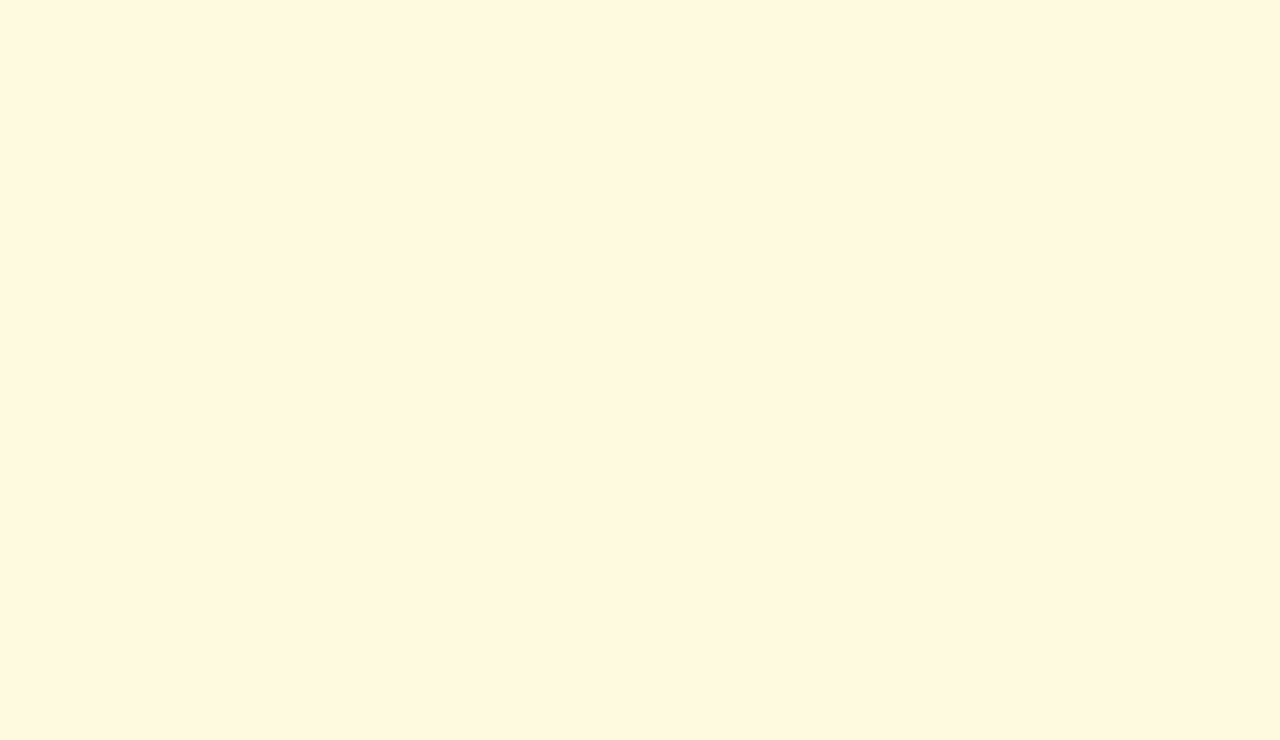
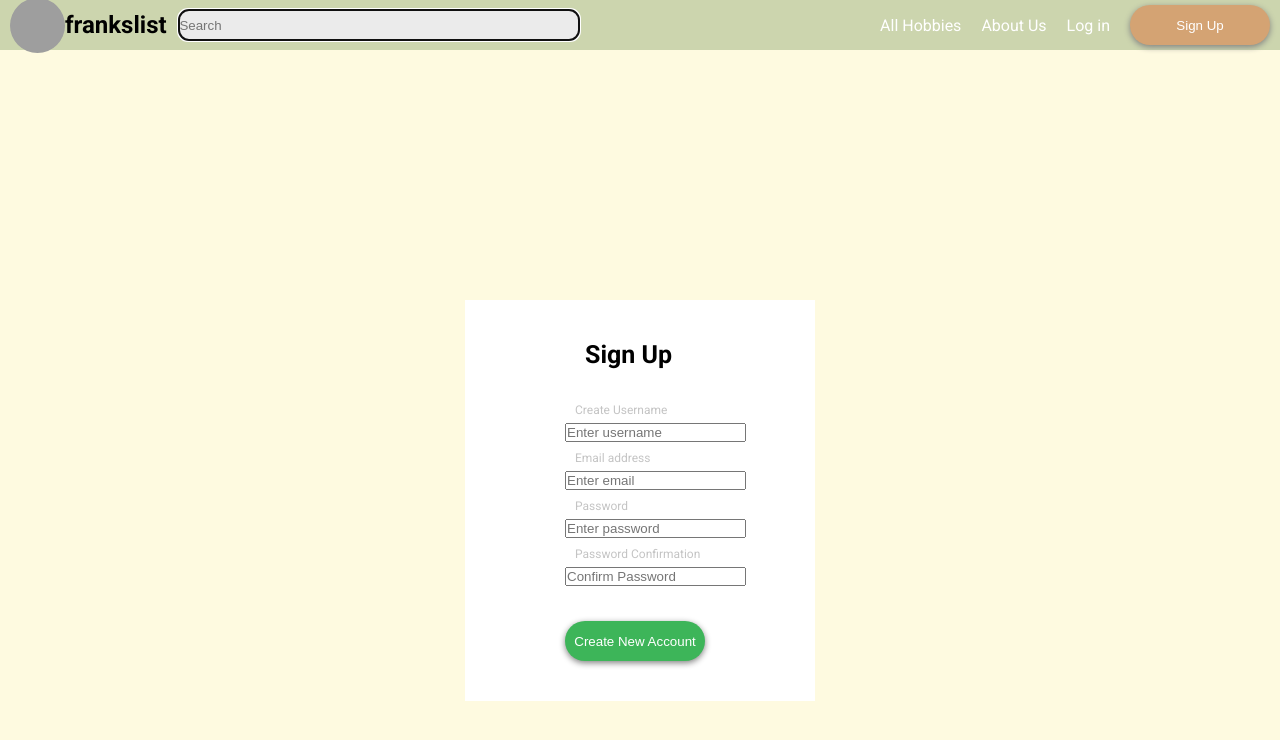
Before and after one commit to ianlov/frankslist, a React (Create React App) app in the folder client/: page /sign-up in a window 1280 px wide. Shown: the top 740 px of the page. Built offline with nearby package versions, Linux system fonts and the light colour scheme; grey boxes are pictures that could not be loaded.

Commit message:
rerouted signin/signup

```diff
--- a/client/src/App.js
+++ b/client/src/App.js
@@ -3,11 +3,12 @@ import "./App.css";
 import About from "./screens/About/About";
 import Create from "./screens/Create/Create";
 import Detail from "./screens/Detail/Detail";
-import LoginSignUp from "./screens/LoginSignUp/LoginSignUp";
+import Login from "./screens/Login/Login";
 import Profile from "./screens/Profile/Profile";
 import Hobbies from "./screens/Search/Search";
 import Splash from "./screens/Splash/Splash";
 import { useState, useEffect } from "react";
+import SignUpScreen from "./screens/SignUp/SignUp";
 
 const App = () => {
   const [user, setUser] = useState(null);
@@ -27,7 +28,10 @@ const App = () => {
           <Splash user={user} />
         </Route>
         <Route path="/sign-in">
-          <LoginSignUp setUser={setUser} />
+          <Login setUser={setUser} />
+        </Route>
+        <Route path="/sign-up">
+          <SignUpScreen setUser={setUser} />
         </Route>
         <Route path="/hobbies">
           <Hobbies setUser={setUser} />
--- a/client/src/components/LoginForm/LoginForm.css
+++ b/client/src/components/LoginForm/LoginForm.css
@@ -1,7 +1,7 @@
 .logincontainer{
   padding: 40px 0;
   background-color: white;
-  margin-top: 100px;
+  margin-top: 250px;
   display: block;
   margin-left: auto;
   margin-right: auto;
--- a/client/src/components/SignUpForm/SignUp.css
+++ b/client/src/components/SignUpForm/SignUp.css
@@ -1,7 +1,7 @@
 .container__2{
   padding: 40px 0;
   background-color: white;
-  margin-top: 100px;
+  margin-top: 250px;
   display: block;
   margin-left: auto;
   margin-right: auto;
--- /dev/null
+++ b/client/src/screens/Login/Login.jsx
@@ -0,0 +1,14 @@
+import LogIn from "../../components/LoginForm/LoginForm";
+import Layout from "../../components/Layout/Layout";
+
+const LoginScreen = () => {
+  return (
+    <>
+      <Layout>
+        <LogIn />
+      </Layout>
+    </>
+  );
+};
+
+export default LoginScreen;
--- a/client/src/screens/LoginSignUp/LoginSignUp.jsx
+++ b/client/src/screens/SignUp/SignUp.jsx
@@ -1,16 +1,14 @@
-import LogIn from "../../components/LoginForm/LoginForm";
 import Layout from "../../components/Layout/Layout";
 import SignUp from "../../components/SignUpForm/SignUp";
 
-const LoginSignUp = () => {
+const SignUpScreen = () => {
   return (
     <>
       <Layout>
-        <LogIn />
         <SignUp />
       </Layout>
     </>
   );
 };
 
-export default LoginSignUp;
+export default SignUpScreen;
```
Also changed, not shown: client/src/screens/Login/script.js (added). Lines whose indentation alone changed are shown as unchanged.
